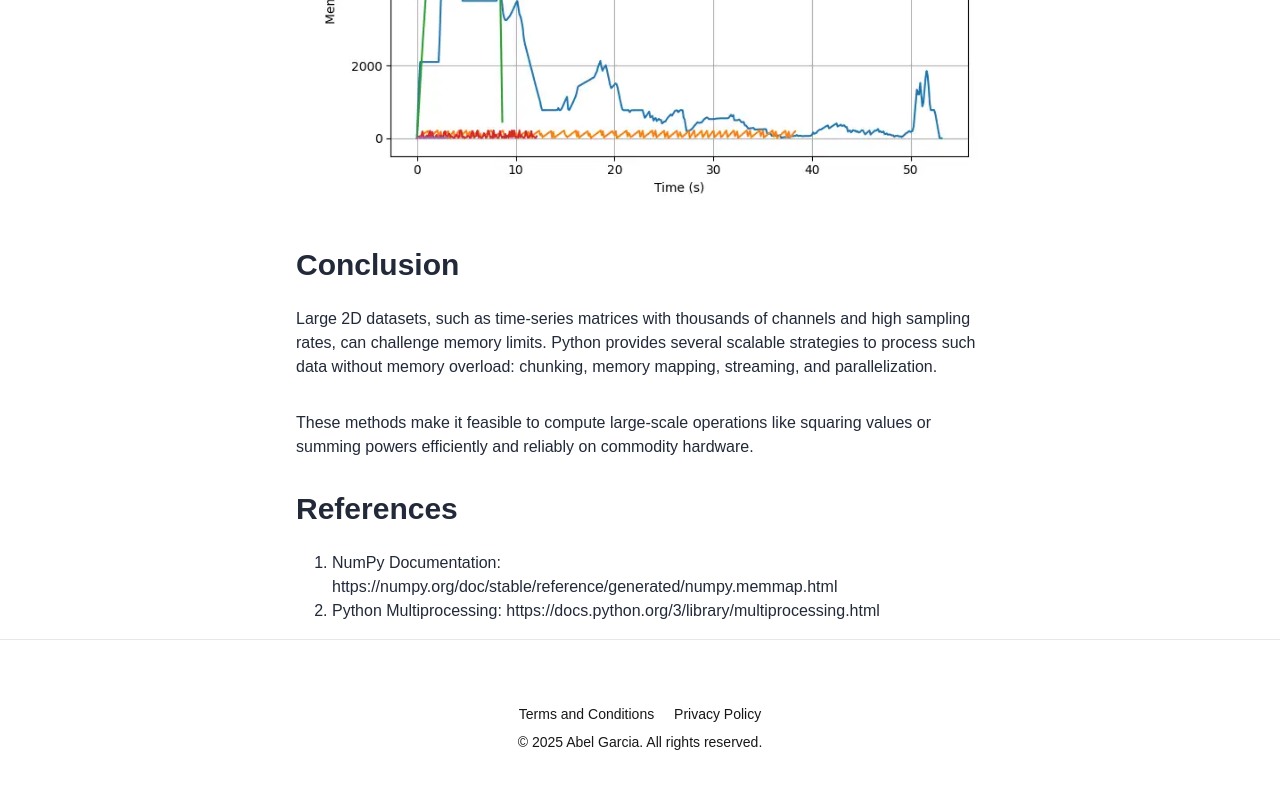
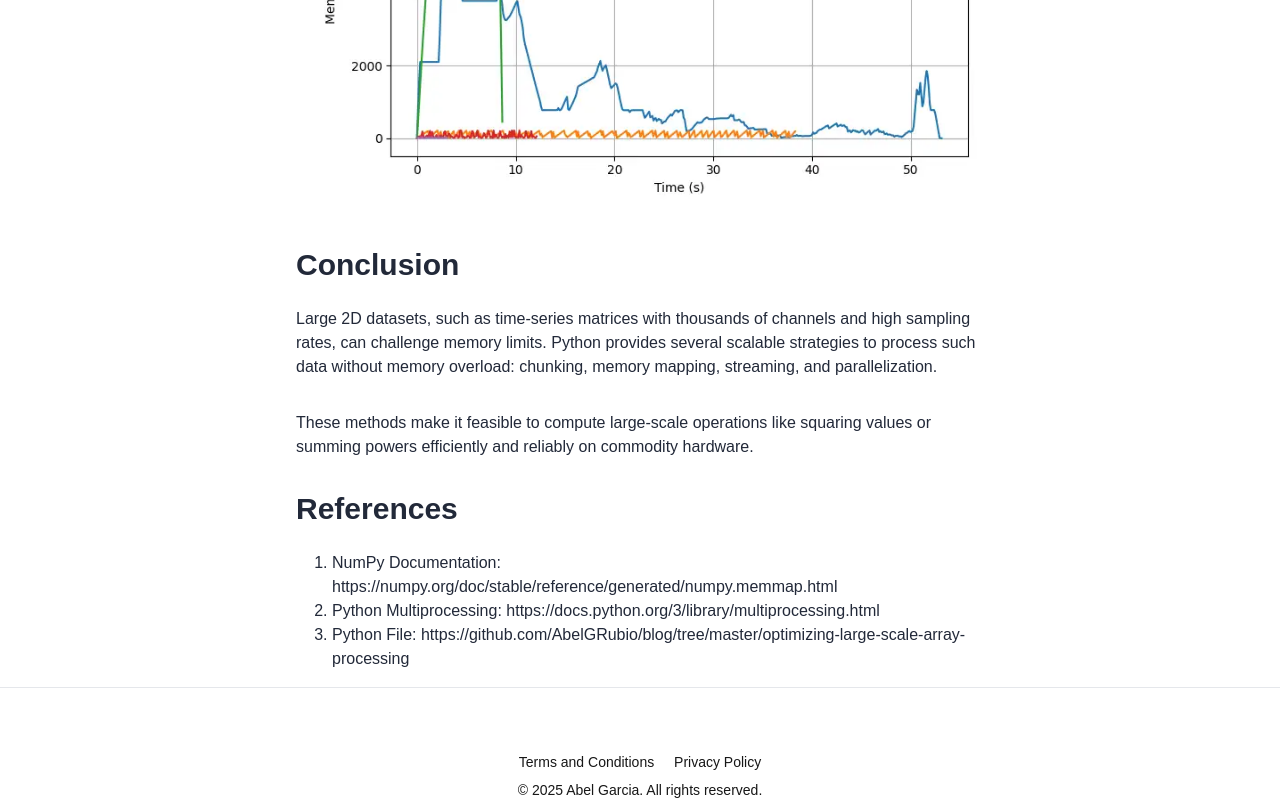
Before and after one commit to AbelGRubio/AbelGRubio.github.io, a plain HTML site: page blog/optimizing-large-scale-array-processing/index.html in a window 1280 px wide. Shown: the part 4323-5123 px from the top of the page. Before the commit the page ends 5075 px from the top, so only its background shows below. Drawn offline with Linux system fonts and the light colour scheme.

Commit message:
update files

```diff
--- a/blog/optimizing-large-scale-array-processing/index.html
+++ b/blog/optimizing-large-scale-array-processing/index.html
@@ -204,6 +204,7 @@ Results may vary depending on system specifications, CPU load, memory usage, and
 <ol>
 <li>NumPy Documentation: <a href="https://numpy.org/doc/stable/reference/generated/numpy.memmap.html">https://numpy.org/doc/stable/reference/generated/numpy.memmap.html</a></li>
 <li>Python Multiprocessing: <a href="https://docs.python.org/3/library/multiprocessing.html">https://docs.python.org/3/library/multiprocessing.html</a></li>
+<li>Python File: <a href="https://github.com/AbelGRubio/blog/tree/master/optimizing-large-scale-array-processing">https://github.com/AbelGRubio/blog/tree/master/optimizing-large-scale-array-processing</a></li>
 </ol>  </div> </article>  <footer class="border-t border-gray-200 "> <!-- <div class="max-w-6xl mx-auto px-6 grid grid-cols-1 md:grid-cols-2 gap-4 text-center">
     <div>
       <span class="font-bold text-lg">Explore</span>
```
Also changed, not shown: 404.html (line endings or trailing spaces), 1 other file.
